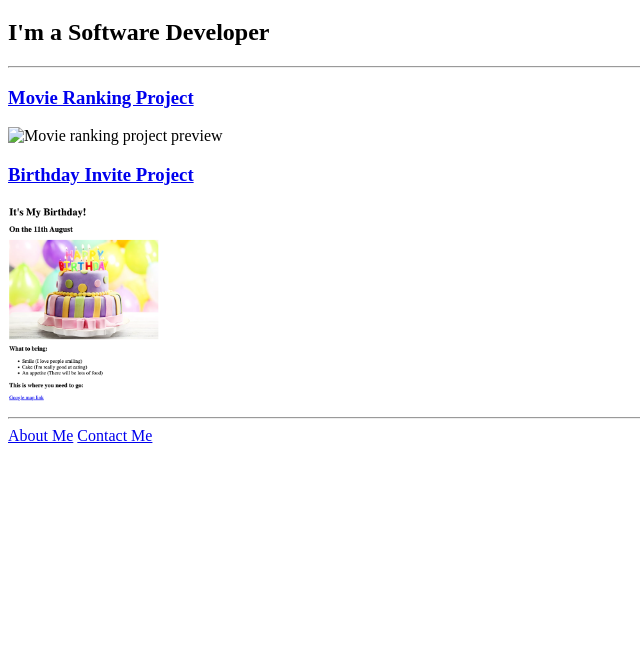
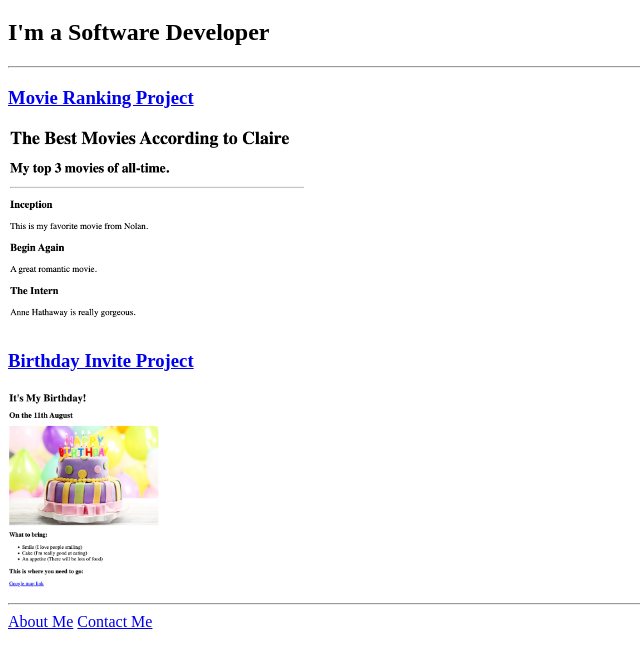
Before and after one commit to clairefantastic/html-portfolio, a plain HTML site: page index.html in a window 1280 px wide. Shown: the part 61-726 px from the top of the page, without its empty margins (0-640 px from the left). Drawn offline with Linux system fonts and the light colour scheme.

Commit message:
Fix movie-ranking image name

```diff
--- a/index.html
+++ b/index.html
@@ -10,7 +10,7 @@
     <h2>I'm a Software Developer</h2>
     <hr />
     <h3><a href="./public/movie-ranking.html">Movie Ranking Project</a></h3>
-    <img src="./assets/images/movie.png" height=200 alt="Movie ranking project preview"/>
+    <img src="./assets/images/movie-ranking.png" height=200 alt="Movie ranking project preview"/>
     <h3><a href="./public/birthday-invite.html">Birthday Invite Project</a></h3>
     <img src="./assets/images/birthday-invite.png" height=200 alt="Birthday invite project preview"/>
     <hr />
```
